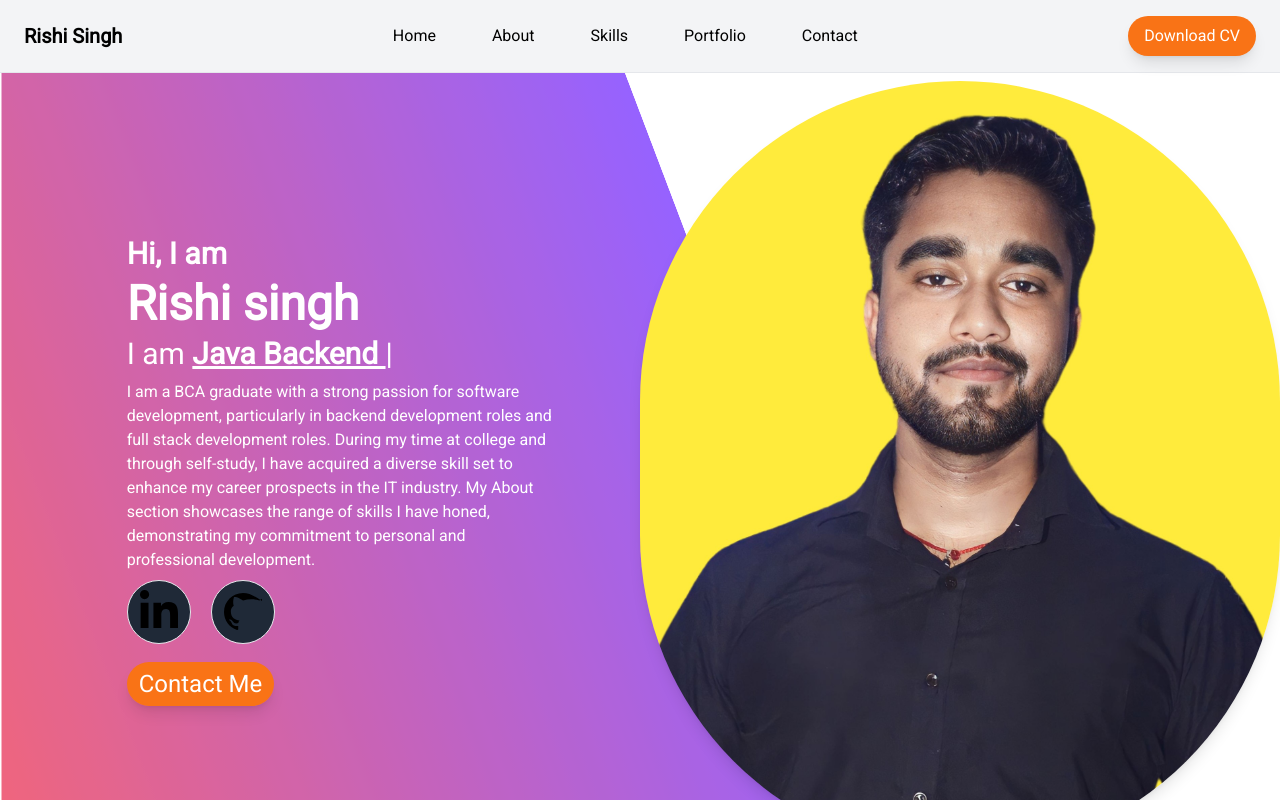
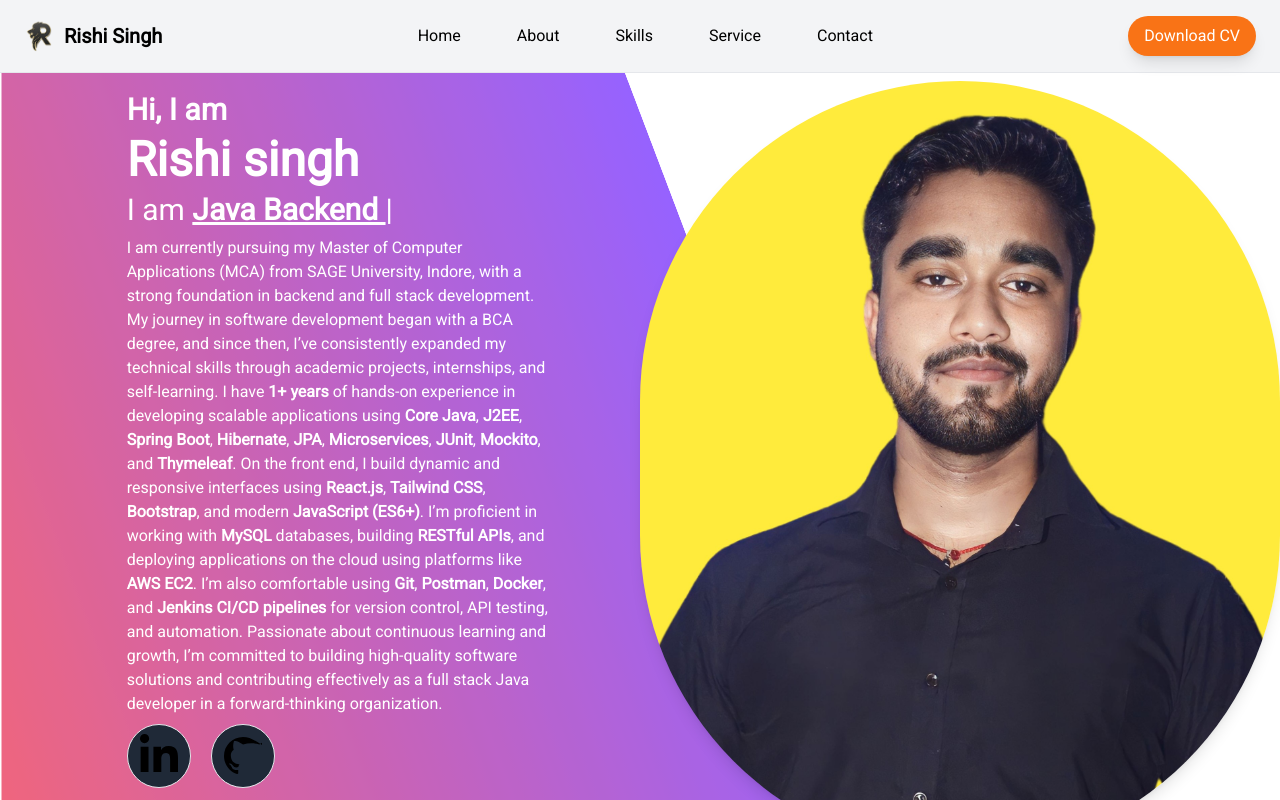
Before and after one commit to Rishisingh96/Personal-Port-Folio, a React (Vite) app: page / in a window 1280 px wide. Shown: the top 800 px of the page. Built offline with nearby package versions, Linux system fonts and the light colour scheme.

Commit message:
New Update 2025

```diff
--- a/src/App.css
+++ b/src/App.css
@@ -0,0 +1,3 @@
+html {
+    scroll-behavior: smooth;
+}
--- a/src/components/About.jsx
+++ b/src/components/About.jsx
@@ -47,7 +47,7 @@ const About = () => {
 
   return (
     <>
-      <div className="main-container bg-gray-100 border py-8 lg:py-16 px-4 lg:px-0">
+      <div id="about" className="main-container bg-gray-100 border py-8 lg:py-16 px-4 lg:px-0">
         <h1 className="text-center pb-8 lg:pb-16 text-3xl lg:text-5xl underline font-bold">
           About My Projects and Internships
         </h1>
--- a/src/components/Banner.jsx
+++ b/src/components/Banner.jsx
@@ -37,13 +37,31 @@ const Banner = () => {
             I am <span className="font-bold underline" ref={el}></span>
           </h2>
           <p>
-            I am a BCA graduate with a strong passion for software development,
-            particularly in backend development roles and full stack development
-            roles. During my time at college and through self-study, I have
-            acquired a diverse skill set to enhance my career prospects in the
-            IT industry. My About section showcases the range of skills I have
-            honed, demonstrating my commitment to personal and professional
-            development.
+            I am currently pursuing my Master of Computer Applications (MCA)
+            from SAGE University, Indore, with a strong foundation in backend
+            and full stack development. My journey in software development began
+            with a BCA degree, and since then, I’ve consistently expanded my
+            technical skills through academic projects, internships, and
+            self-learning. I have <strong>1+ years</strong> of hands-on
+            experience in developing scalable applications using{" "}
+            <strong>Core Java</strong>, <strong>J2EE</strong>, <strong>Spring Boot</strong>, {" "}
+            <strong>Hibernate</strong>, <strong>JPA</strong>,{" "}
+            <strong>Microservices</strong>, <strong>JUnit</strong>,{" "}
+            <strong>Mockito</strong>, and <strong>Thymeleaf</strong>. On the
+            front end, I build dynamic and responsive interfaces using{" "}
+            <strong>React.js</strong>, <strong>Tailwind CSS</strong>,{" "}
+            <strong>Bootstrap</strong>, and modern{" "}
+            <strong>JavaScript (ES6+)</strong>. I’m proficient in working with{" "}
+            <strong>MySQL</strong> databases, building{" "}
+            <strong>RESTful APIs</strong>, and deploying applications on the
+            cloud using platforms like <strong>AWS EC2</strong>. I’m also
+            comfortable using <strong>Git</strong>, <strong>Postman</strong>,{" "}
+            <strong>Docker</strong>, and{" "}
+            <strong>Jenkins CI/CD pipelines</strong> for version control, API
+            testing, and automation. Passionate about continuous learning and
+            growth, I’m committed to building high-quality software solutions
+            and contributing effectively as a full stack Java developer in a
+            forward-thinking organization.
           </p>
 
           <div className="icons-container flex space-x-5">
--- a/src/components/Expertise.jsx
+++ b/src/components/Expertise.jsx
@@ -8,6 +8,7 @@ const Expertise = () => {
     "J2EE (Servlet & JSP)",
     "Spring Framework (Core, MVC, AOP)",
     "Spring Boot",
+    "Spring Security",
     "Hibernate (ORM Tool)",
     "JPA",
     "MySQL",
@@ -21,12 +22,16 @@ const Expertise = () => {
     "Git & GitHub",
     "RESTful APIs",
     "Postman",
-    "Docker (Basics)",
-    "Cloud Deployment (Render/Railway)",
+    "Docker",
+    "Cloud Deployment(AWS EC2)",
+    "Jenkins CI CD Pipeline",
+    "Microservices",
+    "JUnit and Mockito",
+    "Node js"
   ]);
 
   return (
-    <div className="mt-2">
+    <div id="skills" className="mt-2">
       <h1 className="mb-16 text-5xl font-bold underline text-center">
         My Expertise
       </h1>
--- a/src/components/Footer.jsx
+++ b/src/components/Footer.jsx
@@ -1,10 +1,10 @@
 const Footer = () => {
   return (
     <footer className="py-5 border bg-gray-100 px-4 md:px-8 lg:px-16 xl:px-32">
-      <div className="flex flex-col md:flex-row justify-between items-center">
+      <div id="contact" className="flex flex-col md:flex-row justify-between items-center">
         <div className="mb-4 md:mb-0">
           <p>
-            @2024 Rishi Singh <span>All Rights Reserved</span>
+            @2025 Rishi Singh <span>All Rights Reserved</span>
           </p>
         </div>
         <div className="flex flex-wrap space-y-2 md:space-y-0 md:space-x-5">
--- a/src/components/Header.jsx
+++ b/src/components/Header.jsx
@@ -10,17 +10,22 @@ const Header = () => {
   };
 
   const menuLinks = [
-    { title: "Home", link: "/home", id: 1 },
-    { title: "About", link: "/about", id: 2 },
-    { title: "Skills", link: "/skills", id: 3 },
-    { title: "Portfolio", link: "/portfolio", id: 4 },
-    { title: "Contact", link: "/contact", id: 5 },
+    { title: "Home", link: "#home", id: 1 },
+    { title: "About", link: "#about", id: 2 },
+    { title: "Skills", link: "#skills", id: 3 },
+    { title: "Service", link: "#Service", id: 4 },
+    { title: "Contact", link: "#contact", id: 5 },
   ];
 
   return (
     <header className="border-b bg-gray-100 py-4 px-6">
       <div className="flex justify-between items-center">
-        <h1 className="text-xl font-bold">{brandName}</h1>
+
+        <div className="flex items-center space-x-2">
+  <img src="./public/RishiLogo.png" alt="Logo" className="w-8 h-8 rounded-full" />
+  <h1 className="text-xl font-bold">{brandName}</h1>
+</div>
+
         <button className="block lg:hidden" onClick={toggleMenu}>
           <svg
             className="w-6 h-6"
--- a/src/components/Services.jsx
+++ b/src/components/Services.jsx
@@ -23,7 +23,7 @@ const Services = () => {
   ]);
 
   return (
-    <div className="main-container py-14">
+    <div  id="Service" className="main-container py-14">
       <h1 className="text-5xl font-bold text-center underline">My Services</h1>
       <div className="services-container space-y-8 md:space-y-0 md:flex md:flex-wrap md:justify-center md:-mx-4 mt-12">
         {services.map((service) => (
```
Also changed, not shown: public/RishiLogo.png (added).
